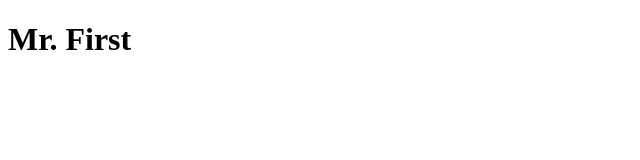
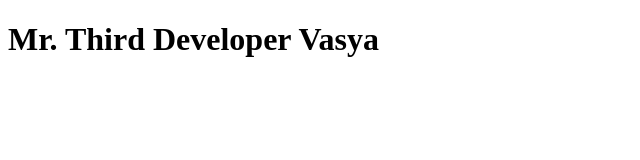
Before and after one commit to Usnie/three-devs, a plain HTML site: page index.html in a window 1280 px wide. Shown: the whole page, without its empty margins (0-640 px from the left). Drawn offline with Linux system fonts and the light colour scheme.

Commit message:
Third: adding apeal

```diff
--- a/index.html
+++ b/index.html
@@ -7,6 +7,6 @@
   <title>Document</title>
 </head>
 <body>
-  <h1>Mr. First</h1>
+  <h1>Mr. Third Developer Vasya</h1>
 </body>
 </html>
```
